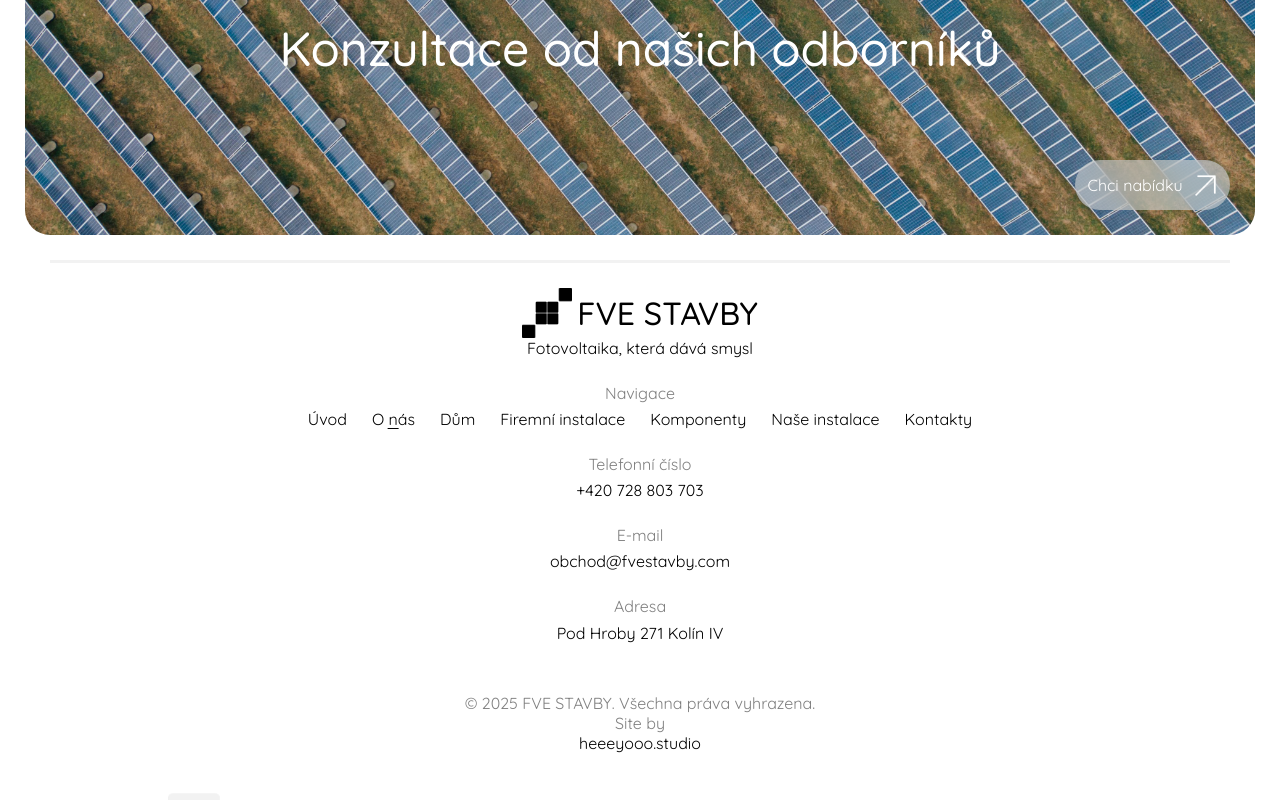
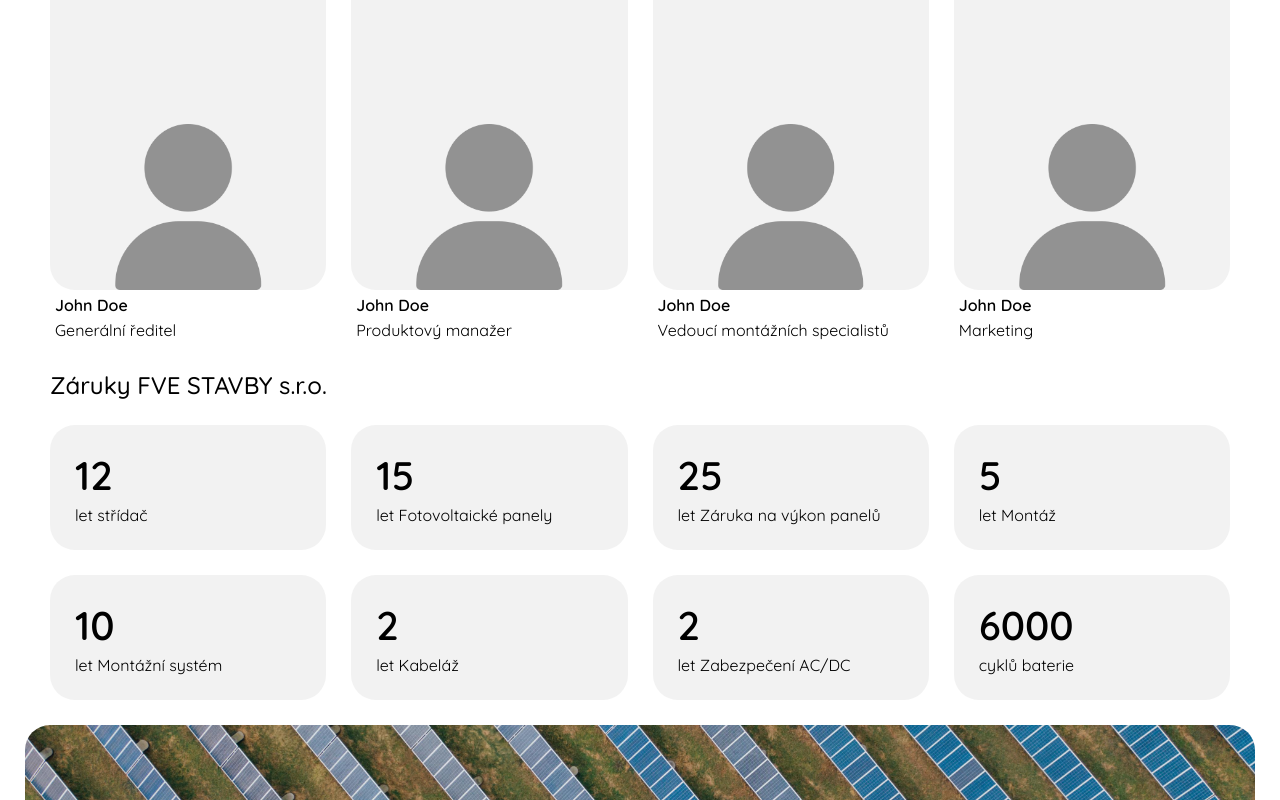
Before and after one commit to stepandordiai/fve-stavby, a React (Vite) app: page /about-us in a window 1280 px wide. Shown: the part 440-1240 px from the top of the page. Built offline with nearby package versions, Linux system fonts and the light colour scheme.

Commit message:
v2.13.0 Update AboutUs and fix bugs

```diff
--- a/package.json
+++ b/package.json
@@ -14,7 +14,8 @@
         "react-dom": "^19.0.0",
         "react-helmet": "^6.1.0",
         "react-router-dom": "^7.3.0",
-        "react-router-hash-link": "^2.4.3"
+        "react-router-hash-link": "^2.4.3",
+        "sass": "^1.86.3"
     },
     "devDependencies": {
         "@eslint/js": "^9.21.0",
--- a/src/components/GetInTouch/GetInTouch.scss
+++ b/src/components/GetInTouch/GetInTouch.scss
@@ -5,7 +5,6 @@
     height: 375px;
     border-radius: 25px;
     overflow: hidden;
-    margin: 25px 0;
 }
 
 .get-in-touch__bg {
--- a/src/components/WhySolar/WhySolar.scss
+++ b/src/components/WhySolar/WhySolar.scss
@@ -5,6 +5,7 @@
         size: 1.5rem;
         weight: 500;
     }
+
     margin-top: 25px;
 }
 
--- a/src/pages/AboutUs/AboutUs.jsx
+++ b/src/pages/AboutUs/AboutUs.jsx
@@ -2,7 +2,9 @@ import { Helmet } from "react-helmet";
 import PageTitle from "../../components/PageTitle/PageTitle";
 import GetInTouch from "../../components/GetInTouch/GetInTouch";
 import img from "/assets/img/7.jpg";
-import "./AboutUs.scss";
+import userIcon from "/assets/icons/user.png";
+// import "./AboutUs.scss";
+import styles from "./AboutUs.module.scss";
 
 const AboutUs = () => {
     return (
@@ -11,6 +13,92 @@ const AboutUs = () => {
                 <title>O nás | FVE STAVBY</title>
             </Helmet>
             <PageTitle title={"O nás"} img={img} />
+            <div className={styles["about-us"]}>
+                <h2 className={styles["our-team__title"]}>Náš tým</h2>
+                <div className={styles["our-team__grid"]}>
+                    <div className={styles["our-team__grid-item"]}>
+                        <div className={styles["img-wrapper"]}>
+                            <img src={userIcon} alt="" />
+                        </div>
+                        <p className={styles["our-team__grid-item-name"]}>
+                            John Doe
+                        </p>
+                        <p className={styles["our-team__grid-item-position"]}>
+                            Generální ředitel
+                        </p>
+                    </div>
+                    <div className={styles["our-team__grid-item"]}>
+                        <div className={styles["img-wrapper"]}>
+                            <img src={userIcon} alt="" />
+                        </div>
+                        <p className={styles["our-team__grid-item-name"]}>
+                            John Doe
+                        </p>
+                        <p className={styles["our-team__grid-item-position"]}>
+                            Produktový manažer
+                        </p>
+                    </div>
+                    <div className={styles["our-team__grid-item"]}>
+                        <div className={styles["img-wrapper"]}>
+                            <img src={userIcon} alt="" />
+                        </div>
+                        <p className={styles["our-team__grid-item-name"]}>
+                            John Doe
+                        </p>
+                        <p className={styles["our-team__grid-item-position"]}>
+                            Vedoucí montážních specialistů
+                        </p>
+                    </div>
+                    <div className={styles["our-team__grid-item"]}>
+                        <div className={styles["img-wrapper"]}>
+                            <img src={userIcon} alt="" />
+                        </div>
+                        <p className={styles["our-team__grid-item-name"]}>
+                            John Doe
+                        </p>
+                        <p className={styles["our-team__grid-item-position"]}>
+                            Marketing
+                        </p>
+                    </div>
+                </div>
+                <h2 className={styles["guarantees__title"]}>
+                    Záruky FVE STAVBY s.r.o.
+                </h2>
+                <div className={styles["guarantees__grid"]}>
+                    <div className={styles["guarantees__grid-item"]}>
+                        <p>12</p>
+                        <p>let střídač</p>
+                    </div>
+                    <div className={styles["guarantees__grid-item"]}>
+                        <p>15</p>
+                        <p>let Fotovoltaické panely</p>
+                    </div>
+                    <div className={styles["guarantees__grid-item"]}>
+                        <p>25</p>
+                        <p>let Záruka na výkon panelů</p>
+                    </div>
+                    <div className={styles["guarantees__grid-item"]}>
+                        <p>5</p>
+                        <p>let Montáž</p>
+                    </div>
+                    <div className={styles["guarantees__grid-item"]}>
+                        <p>10</p>
+                        <p>let Montážní systém</p>
+                    </div>
+                    <div className={styles["guarantees__grid-item"]}>
+                        <p>2</p>
+                        <p>let Kabeláž</p>
+                    </div>
+                    <div className={styles["guarantees__grid-item"]}>
+                        <p>2</p>
+                        <p>let Zabezpečení AC/DC </p>
+                    </div>
+                    <div className={styles["guarantees__grid-item"]}>
+                        <p>6000</p>
+                        <p>cyklů baterie</p>
+                    </div>
+                </div>
+            </div>
             <GetInTouch />
         </>
     );
--- /dev/null
+++ b/src/pages/AboutUs/AboutUs.module.scss
@@ -0,0 +1,110 @@
+.about-us {
+    padding: 25px;
+}
+
+.our-team__title {
+    font-size: 1.5rem;
+    font-weight: 500;
+    padding-bottom: 25px;
+
+}
+
+.our-team__grid {
+    display: grid;
+    grid-template-columns: repeat(4, 1fr);
+    gap: 25px;
+}
+
+.our-team__grid-item-name {
+    font-weight: 600;
+    padding: 5px;
+}
+
+.our-team__grid-item-position {
+    padding: 0 5px 5px 5px;
+}
+
+.img-wrapper {
+    position: relative;
+    height: 375px;
+    background: var(--bg-light-clr);
+    border-radius: 25px;
+
+    img {
+        position: absolute;
+        bottom: 0;
+        left: 50%;
+        transform: translateX(-50%);
+        width: 60%;
+    }
+}
+
+//
+
+.guarantees__title {
+    font: {
+        size: 1.5rem;
+        weight: 500;
+    }
+
+    padding: 25px 0;
+}
+
+.guarantees__grid {
+    display: grid;
+    grid-template-columns: repeat(4, 1fr);
+    gap: 25px;
+}
+
+.guarantees__grid-item {
+    height: 125px;
+    background: var(--bg-light-clr);
+    border-radius: 25px;
+    padding: 25px;
+    display: flex;
+    justify-content: space-between;
+    flex-direction: column;
+
+    p:nth-child(1) {
+        font-size: 2.5rem;
+        font-weight: 600;
+    }
+}
+
+@media screen and (max-width: 1200px) {
+    .our-team__grid {
+        grid-template-columns: repeat(3, 1fr);
+    }
+
+    .guarantees__grid {
+        grid-template-columns: repeat(3, 1fr);
+    }
+}
+
+@media screen and (max-width: 950px) {
+    .guarantees__grid {
+        grid-template-columns: repeat(2, 1fr);
+    }
+}
+
+@media screen and (max-width: 900px) {
+    .about-us {
+        padding: 25px 10px;
+    }
+}
+
+@media screen and (max-width: 850px) {
+    .our-team__grid {
+        grid-template-columns: repeat(2, 1fr);
+    }
+}
+
+@media screen and (max-width: 600px) {
+    .our-team__grid {
+        grid-template-columns: repeat(1, 1fr);
+    }
+
+    .guarantees__grid {
+        grid-template-columns: repeat(1, 1fr);
+    }
+}
```
Also changed, not shown: public/assets/icons/user.png (added), src/_variables.scss (line endings or trailing spaces), src/components/Header/Header.scss (line endings or trailing spaces), src/pages/AboutUs/AboutUs.scss (deleted), 1 other file (tests, documents, lock files or other folders).
